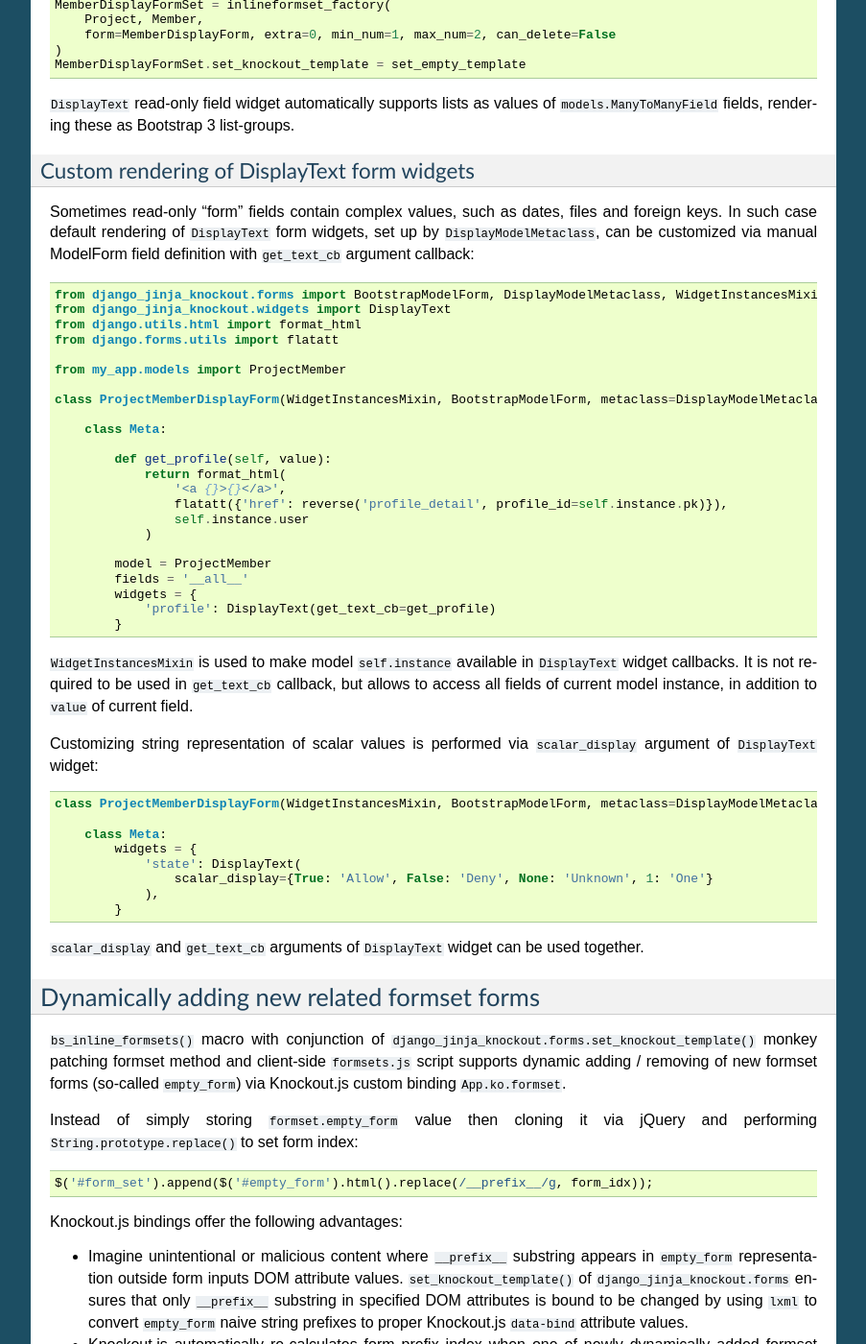
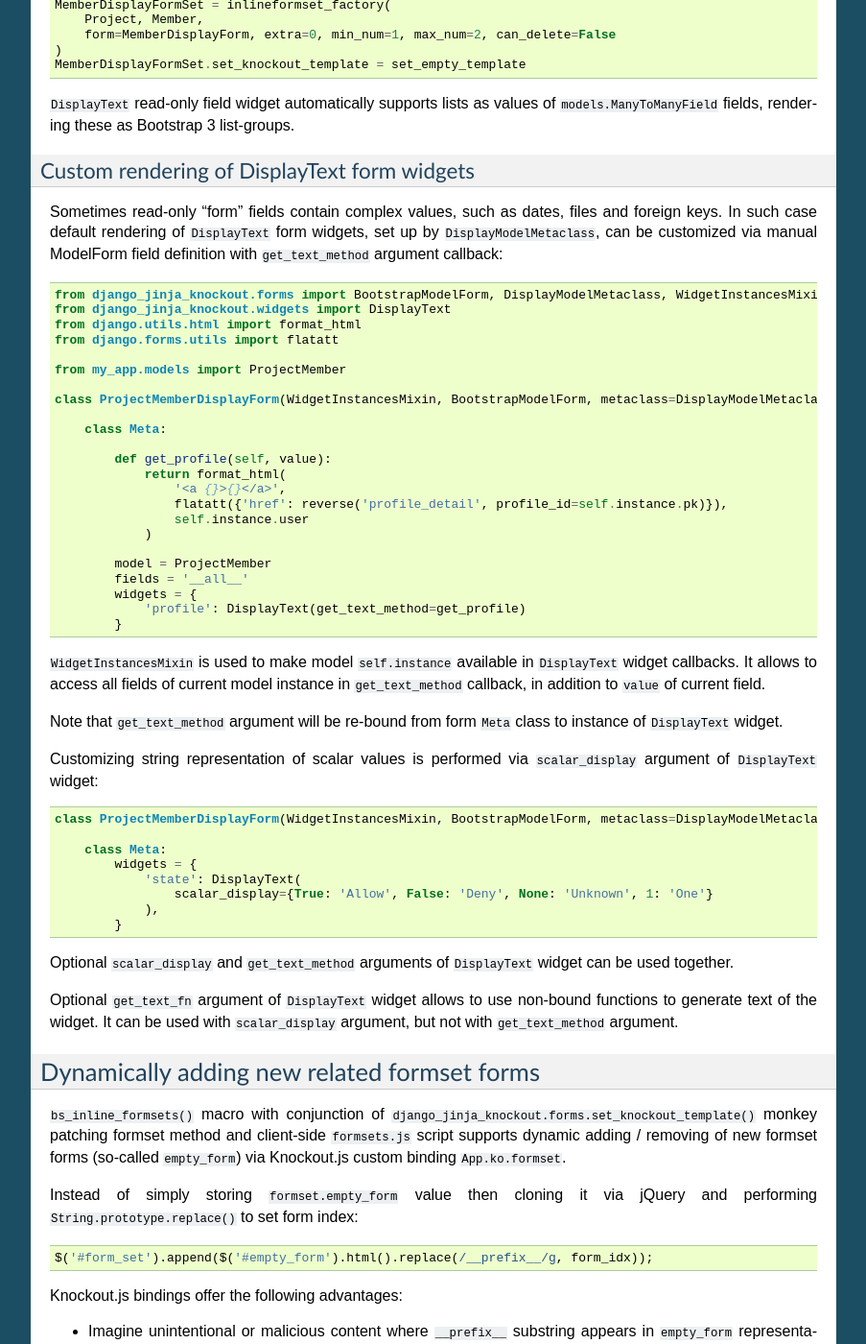
Before and after one commit to Dmitri-Sintsov/django-jinja-knockout, a Sphinx documentation site: the page built from docs/forms.rst, in a window 1280 px wide and 1400 px high, scrolled down 2604 px. Shown: the whole window at 96% size, without its empty margins (198-1101 px from the left). Built offline with Sphinx 7.4.7, drawn with Linux system fonts in a browser that asks for light colours.

Commit message:
Updated documentation for widgets.DisplayText.

```diff
--- a/QUICKSTART.rst
+++ b/QUICKSTART.rst
@@ -287,7 +287,7 @@ forms.py / formsets.js
 * ``BootstrapModelForm`` - Form with field classes stylized for Bootstrap 3
 * ``DisplayModelMetaclass`` - Metaclass used to create read-only "forms", to display models as html tables.
 * ``WidgetInstancesMixin`` - Provides model instances bound to ``ModelForm`` in field widgets. It helps to make custom
-  ``DisplayText`` form widgets ``get_text_cb`` callbacks.
+  ``get_text_fn`` / ``get_text_method`` callbacks for ``DisplayText`` form widgets .
 * ``set_knockout_template`` - Monkey-patching methods for formset to support knockout.js version of ``empty_form``. Allows
   to dynamically add / remove new forms to inline formsets, including third-party custom fields with inline Javascript
   (such as AJAX populated html selects, rich text edit fields).
--- a/docs/forms.rst
+++ b/docs/forms.rst
@@ -168,7 +168,7 @@ Custom rendering of DisplayText form widgets
 
 Sometimes read-only "form" fields contain complex values, such as dates, files and foreign keys. In such case default
 rendering of ``DisplayText`` form widgets, set up by ``DisplayModelMetaclass``, can be customized via manual ModelForm
-field definition with ``get_text_cb`` argument callback::
+field definition with ``get_text_method`` argument callback::
 
     from django_jinja_knockout.forms import BootstrapModelForm, DisplayModelMetaclass, WidgetInstancesMixin
     from django_jinja_knockout.widgets import DisplayText
@@ -191,12 +191,14 @@ field definition with ``get_text_cb`` argument callback::
             model = ProjectMember
             fields = '__all__'
             widgets = {
-                'profile': DisplayText(get_text_cb=get_profile)
+                'profile': DisplayText(get_text_method=get_profile)
             }
 
 ``WidgetInstancesMixin`` is used to make model ``self.instance`` available in ``DisplayText`` widget callbacks.
-It is not required to be used in ``get_text_cb`` callback, but allows to access all fields of current model instance,
-in addition to ``value`` of current field.
+It allows to access all fields of current model instance in ``get_text_method`` callback, in addition to ``value`` of
+current field.
+
+Note that ``get_text_method`` argument will be re-bound from form ``Meta`` class to instance of ``DisplayText`` widget.
 
 Customizing string representation of scalar values is performed via ``scalar_display`` argument of ``DisplayText``
 widget::
@@ -210,7 +212,10 @@ widget::
                 ),
             }
 
-``scalar_display`` and ``get_text_cb`` arguments of ``DisplayText`` widget can be used together.
+Optional ``scalar_display`` and ``get_text_method`` arguments of ``DisplayText`` widget can be used together.
+
+Optional ``get_text_fn`` argument of ``DisplayText`` widget allows to use non-bound functions to generate text of the
+widget. It can be used with ``scalar_display`` argument, but not with ``get_text_method`` argument.
 
 Dynamically adding new related formset forms
 --------------------------------------------
```
